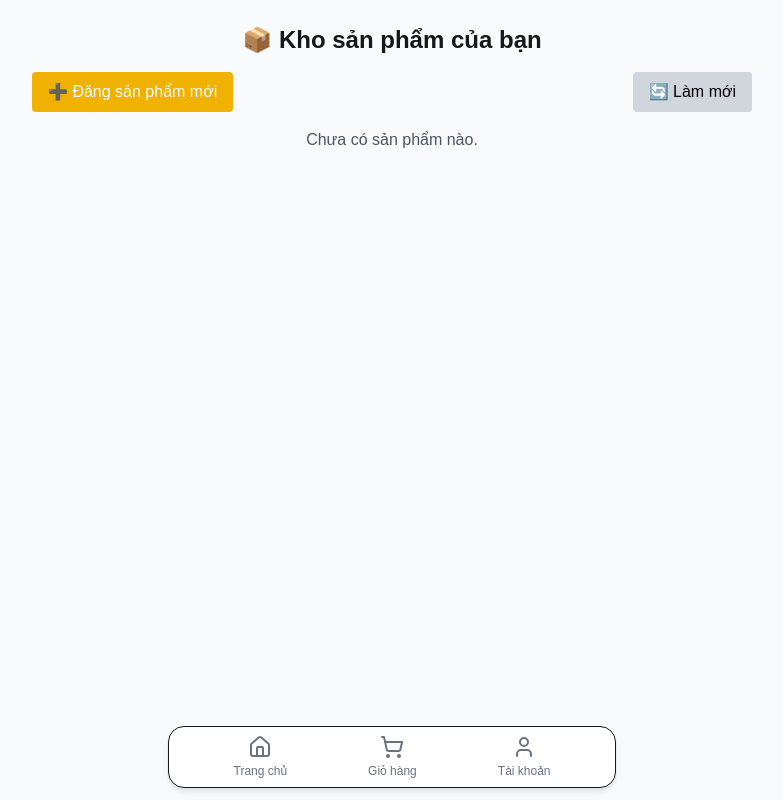
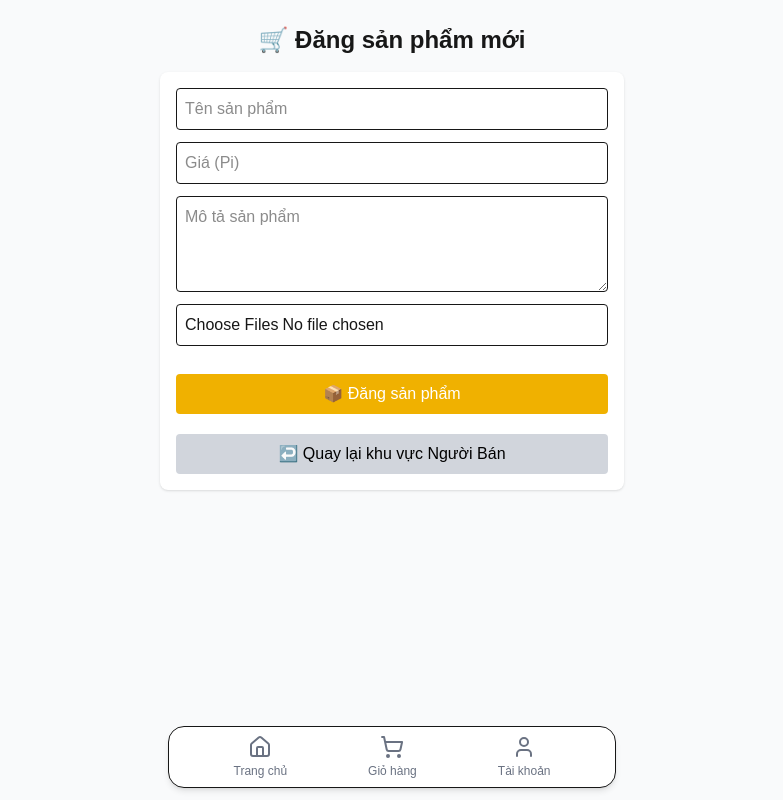
Before and after one commit to Titi-shop/titi.banluu, a Next.js app: page /seller/post in a window 1280 px wide. Shown: the whole page, without its empty margins (248-1031 px from the left). Built offline with nearby package versions, Linux system fonts and the light colour scheme.

Commit message:
Update page.tsx

```diff
--- a/app/seller/post/page.tsx
+++ b/app/seller/post/page.tsx
@@ -1,86 +1,201 @@
 "use client";
 
-import { useEffect, useState } from "react";
+import { useState, ChangeEvent, FormEvent } from "react";
+import { useRouter } from "next/navigation";
 import Image from "next/image";
-import Link from "next/link";
 
-interface Product {
-  id: number;
-  name: string;
-  price: number;
-  description: string;
-  images: string[];
-  createdAt: string;
-}
+export default function SellerPostPage() {
+  const router = useRouter();
 
-export default function SellerStockPage() {
-  const [products, setProducts] = useState<Product[]>([]);
-  const [loading, setLoading] = useState(true);
+  const [name, setName] = useState("");
+  const [price, setPrice] = useState("");
+  const [description, setDescription] = useState("");
+  const [images, setImages] = useState<File[]>([]);
+  const [previewUrls, setPreviewUrls] = useState<string[]>([]);
+  const [message, setMessage] = useState("");
+  const [uploading, setUploading] = useState(false);
 
-  // 🔹 Gọi API lấy danh sách sản phẩm
-  const fetchProducts = async () => {
+  // ===============================
+  // 🖼 Xử lý chọn ảnh
+  // ===============================
+  const handleImageChange = (e: ChangeEvent<HTMLInputElement>) => {
+    const files = e.target.files;
+    if (!files) return;
+    const selected = Array.from(files).slice(0, 6);
+    setImages(selected);
+    setPreviewUrls(selected.map((f) => URL.createObjectURL(f)));
+  };
+
+  // ===============================
+  // ☁️ Upload ảnh lên Vercel Blob
+  // ===============================
+  const uploadToBlob = async (file: File): Promise<string> => {
+    const res = await fetch("/api/upload", {
+      method: "POST",
+      headers: {
+        "Content-Type": file.type,
+        "x-filename": file.name,
+      },
+      body: file,
+    });
+
+    if (!res.ok) throw new Error("Upload thất bại");
+    const data = await res.json();
+    return data.url;
+  };
+
+  // ===============================
+  // 🧾 Gửi dữ liệu sản phẩm
+  // ===============================
+  const handleSubmit = async (e: FormEvent) => {
+    e.preventDefault();
+
+    if (!name || !price) {
+      alert("⚠️ Nhập đủ tên và giá sản phẩm!");
+      return;
+    }
+
     try {
-      const res = await fetch("/api/products", { cache: "no-store" });
-      const data = await res.json();
-      setProducts(data);
-    } catch (error) {
-      console.error("❌ Lỗi tải sản phẩm:", error);
+      setUploading(true);
+      setMessage("📤 Đang tải ảnh lên Vercel Blob...");
+
+      // ✅ Upload ảnh song song
+      const uploadedUrls = await Promise.all(images.map(uploadToBlob));
+
+      setMessage("📦 Đang lưu sản phẩm...");
+
+      // ✅ Gửi dữ liệu JSON lên /api/products
+      const product = {
+        name,
+        price: Number(price),
+        description,
+        images: uploadedUrls,
+        createdAt: new Date().toISOString(),
+      };
+
+      const res = await fetch("/api/products", {
+        method: "POST",
+        headers: { "Content-Type": "application/json" },
+        body: JSON.stringify(product),
+      });
+
+      if (!res.ok) throw new Error("Lỗi khi đăng sản phẩm");
+
+      setMessage("✅ Đăng sản phẩm thành công!");
+      setName("");
+      setPrice("");
+      setDescription("");
+      setImages([]);
+      setPreviewUrls([]);
+
+      // ✅ Chuyển sang trang kho sau 1.5 giây
+      setTimeout(() => {
+        setMessage("");
+        router.push("/seller/stock");
+      }, 1500);
+    } catch (err) {
+      console.error(err);
+      setMessage("❌ Đăng sản phẩm thất bại!");
     } finally {
-      setLoading(false);
+      setUploading(false);
     }
   };
 
-  useEffect(() => {
-    fetchProducts();
-  }, []);
+  // ===============================
+  // 📱 Giao diện form
+  // ===============================
+  return (
+    <main className="p-6 max-w-lg mx-auto">
+      <h1 className="text-2xl font-bold mb-4 text-center">
+        🛒 Đăng sản phẩm mới
+      </h1>
 
-  return (
-    <main className="p-6 max-w-3xl mx-auto">
-      <h1 className="text-2xl font-bold mb-4 text-center">📦 Kho sản phẩm của bạn</h1>
+      {message && (
+        <p
+          className={`text-center mb-3 font-medium ${
+            message.includes("✅")
+              ? "text-green-600"
+              : message.includes("❌")
+              ? "text-red-600"
+              : "text-orange-600"
+          }`}
+        >
+          {message}
+        </p>
+      )}
 
-      <div className="flex justify-between mb-4">
-        <Link
-          href="/seller/post"
-          className="bg-yellow-500 hover:bg-yellow-600 text-white py-2 px-4 rounded"
-        >
-          ➕ Đăng sản phẩm mới
-        </Link>
+      <form
+        onSubmit={handleSubmit}
+        className="flex flex-col gap-3 bg-white shadow p-4 rounded-lg"
+      >
+        <input
+          type="text"
+          value={name}
+          onChange={(e) => setName(e.target.value)}
+          placeholder="Tên sản phẩm"
+          className="border p-2 rounded"
+          required
+        />
+
+        <input
+          type="number"
+          value={price}
+          onChange={(e) => setPrice(e.target.value)}
+          placeholder="Giá (Pi)"
+          className="border p-2 rounded"
+          required
+        />
+
+        <textarea
+          value={description}
+          onChange={(e) => setDescription(e.target.value)}
+          placeholder="Mô tả sản phẩm"
+          className="border p-2 rounded h-24"
+        />
+
+        <input
+          type="file"
+          accept="image/*"
+          multiple
+          onChange={handleImageChange}
+          className="border p-2 rounded"
+        />
+
+        {previewUrls.length > 0 && (
+          <div className="grid grid-cols-3 gap-3 mt-3">
+            {previewUrls.map((url, i) => (
+              <Image
+                key={i}
+                src={url}
+                alt={`Ảnh ${i + 1}`}
+                width={120}
+                height={120}
+                className="object-cover rounded border"
+              />
+            ))}
+          </div>
+        )}
 
         <button
-          onClick={fetchProducts}
-          className="bg-gray-300 hover:bg-gray-400 text-black py-2 px-4 rounded"
+          type="submit"
+          disabled={uploading}
+          className={`${
+            uploading
+              ? "bg-gray-400"
+              : "bg-yellow-500 hover:bg-yellow-600"
+          } text-white py-2 rounded mt-4`}
         >
-          🔄 Làm mới
+          {uploading ? "⏳ Đang đăng..." : "📦 Đăng sản phẩm"}
         </button>
-      </div>
 
-      {loading ? (
-        <p className="text-center text-gray-600">⏳ Đang tải sản phẩm...</p>
-      ) : products.length === 0 ? (
-        <p className="text-center text-gray-600">Chưa có sản phẩm nào.</p>
-      ) : (
-        <div className="grid grid-cols-1 md:grid-cols-2 gap-4">
-          {products.map((p) => (
-            <div key={p.id} className="border rounded-lg p-4 shadow bg-white">
-              {p.images && p.images[0] && (
-                <Image
-                  src={p.images[0]}
-                  alt={p.name}
-                  width={300}
-                  height={300}
-                  className="object-cover rounded mb-2"
-                />
-              )}
-              <h2 className="font-bold text-lg">{p.name}</h2>
-              <p className="text-gray-700">💰 Giá: {p.price} Pi</p>
-              <p className="text-sm text-gray-600 mt-1">{p.description}</p>
-              <p className="text-xs text-gray-400 mt-2">
-                🕒 {new Date(p.createdAt).toLocaleString("vi-VN")}
-              </p>
-            </div>
-          ))}
-        </div>
-      )}
+        <button
+          type="button"
+          onClick={() => router.push("/seller")}
+          className="bg-gray-300 hover:bg-gray-400 text-black py-2 rounded mt-2"
+        >
+          ↩️ Quay lại khu vực Người Bán
+        </button>
+      </form>
     </main>
   );
 }
```
